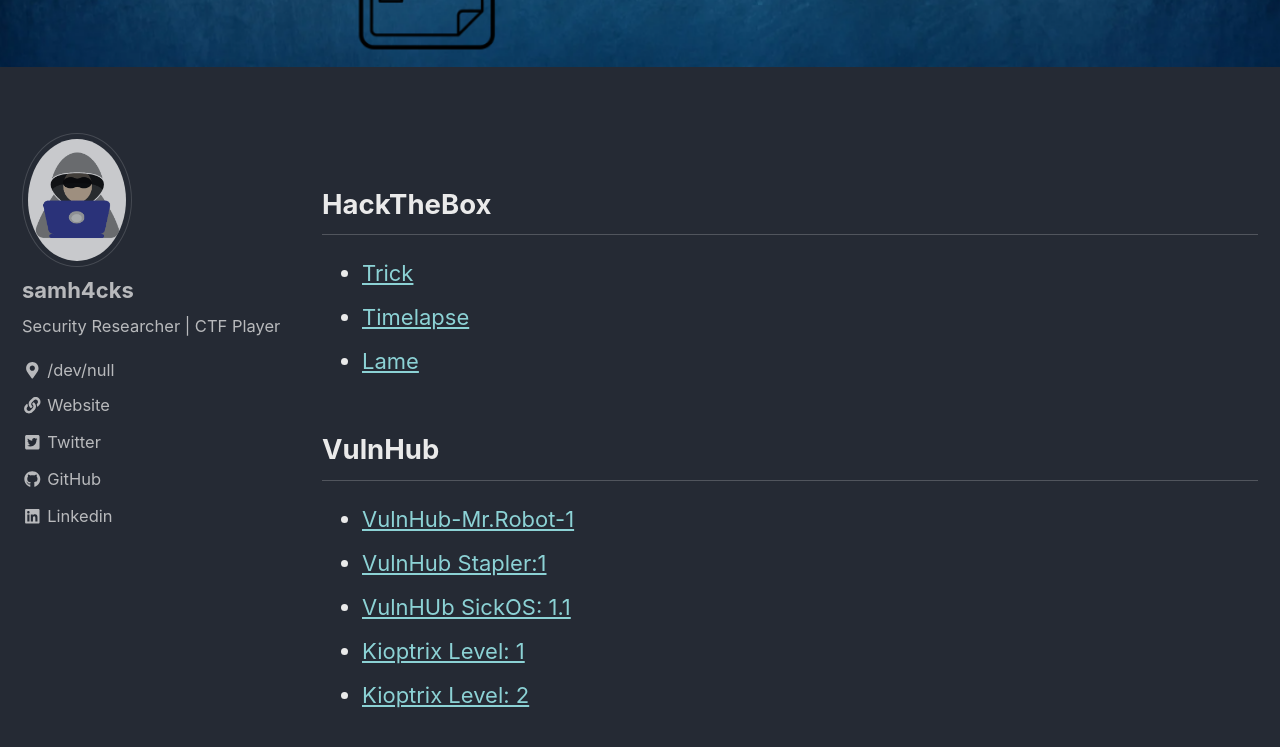
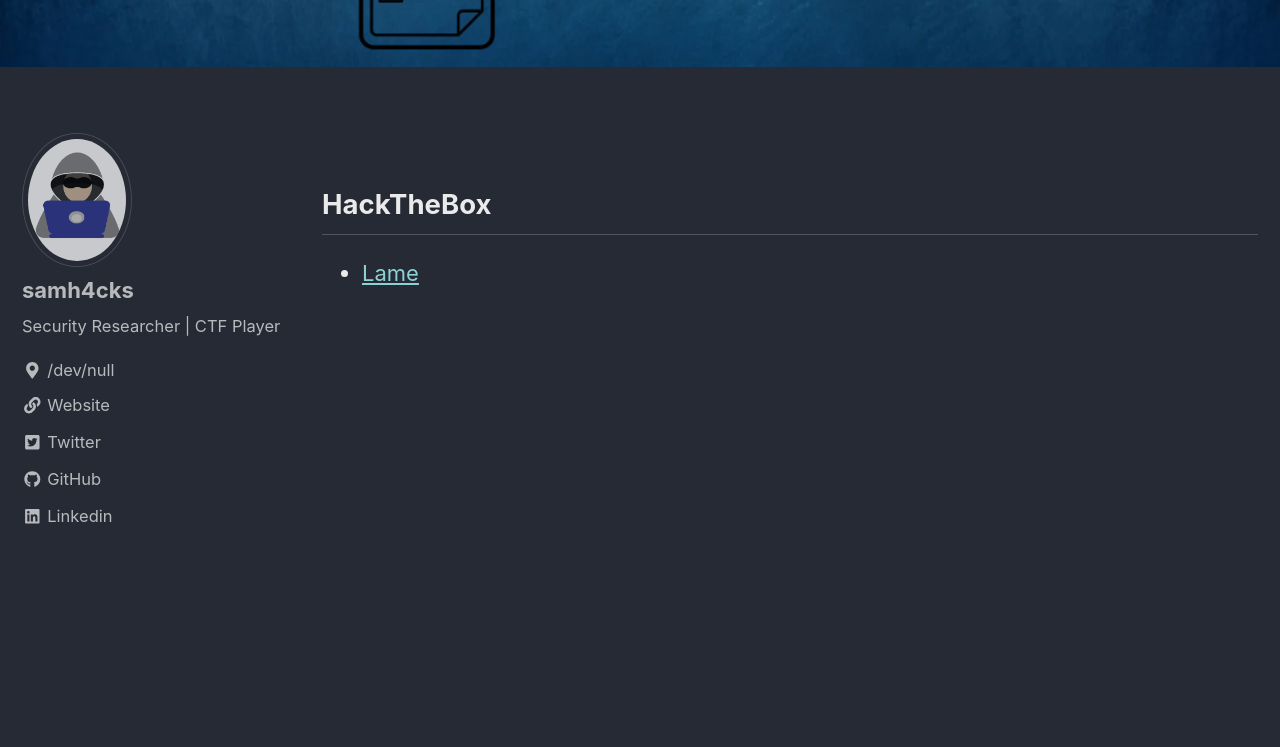
Before and after one commit to samh4cks/samh4cks.github.io, a Jekyll site: the page built from _pages/categories.md, in a window 1280 px wide and 900 px high, scrolled down 235 px. Shown: the top 747 px of the window. Built offline with Jekyll 4.4.1, drawn with Linux system fonts in a browser that asks for light colours; cached includes are drawn as plain includes.

Commit message:
categories.md

```diff
--- a/_pages/categories.md
+++ b/_pages/categories.md
@@ -10,16 +10,5 @@
 
 <h2>HackTheBox</h2>
 <ul>
-  <li><a href="https://rkmsh.github.io/trick/">Trick</a></li>
-  <li><a href="https://rkmsh.github.io/timelapse/">Timelapse</a></li>
   <li><a href="https://samh4cks.github.io/lame/">Lame</a></li>
 </ul>
-
-<h2>VulnHub</h2>
-<ul>
-  <li><a href="https://rkmsh.github.io/mr_robot1/">VulnHub-Mr.Robot-1</a></li>
-  <li><a href="https://rkmsh.github.io/Stapler_1/">VulnHub Stapler:1</a></li>
-  <li><a href="https://rkmsh.github.io/SickOS-1.1/">VulnHUb SickOS: 1.1</a></li>
-  <li><a href="https://rkmsh.github.io/Kioptrix_Level_1">Kioptrix Level: 1</a></li>
-  <li><a href="https://rkmsh.github.io/Kioptrix_Level_2">Kioptrix Level: 2</a></li>
-</ul>
```
